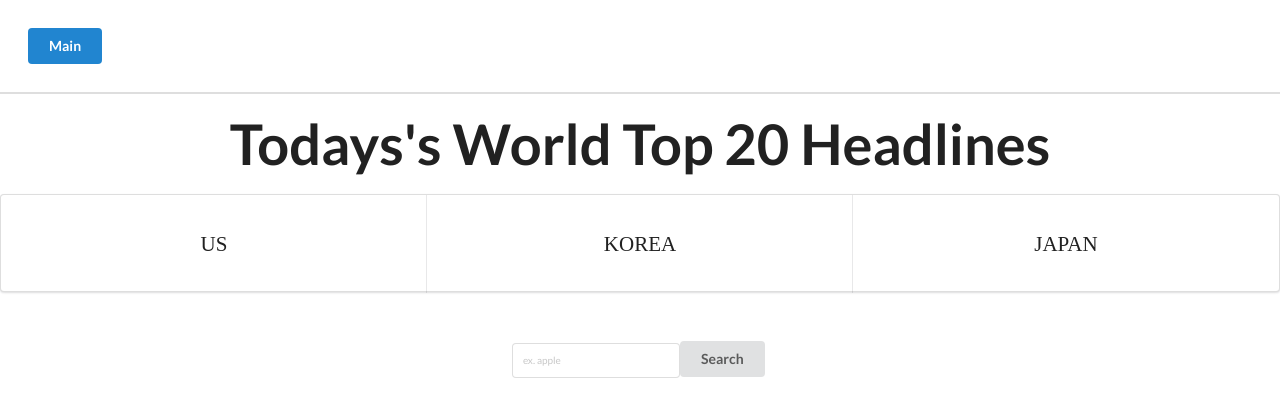
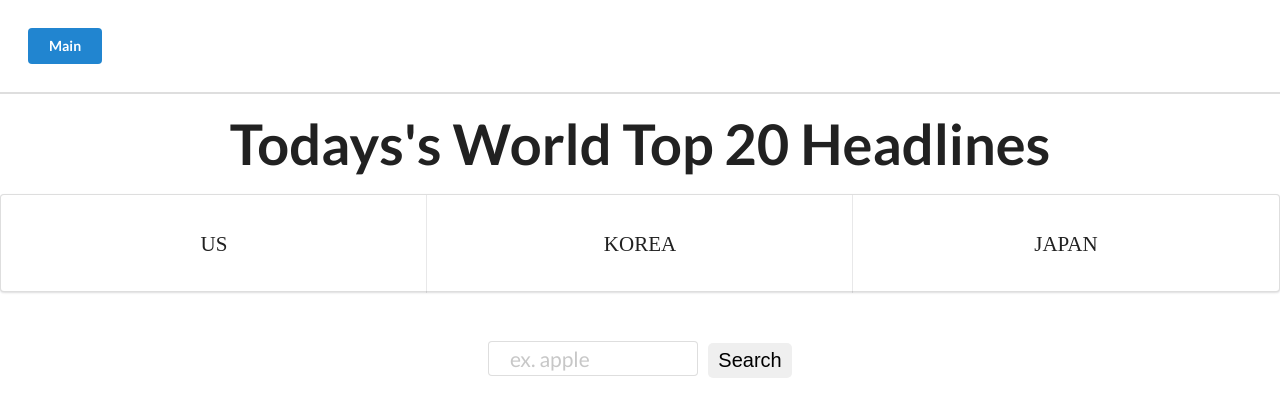
Before and after one commit to goongoguma/Global-News-app, a React (Create React App) app: page / in a window 1280 px wide. Shown: the top 416 px of the page. Built offline with nearby package versions, Linux system fonts and the light colour scheme; a web font is replaced by a local one.

Commit message:
Global News button change

```diff
--- a/src/components/HandleNews/HandleSearchedNews.js
+++ b/src/components/HandleNews/HandleSearchedNews.js
@@ -31,7 +31,7 @@ class HandleSearchedNews extends React.Component {
               placeholder="ex. apple"
             />
           </div>
-          <button className="ui button searchButton">Search</button>
+          <button className="searchButton">Search</button>
         </form>
         <div className="searchResult">
           {!searchResult
--- a/src/components/index.css
+++ b/src/components/index.css
@@ -68,9 +68,20 @@ form {
 
 input {
   height: 2.5rem;
-  width: 12rem;
+  width: 15rem;
+  font-size: 1.5rem;
 }
 
+/* 검색 페이지 */
 .searchResult {
   text-align: left;
 }
+.searchButton {
+  font-size: 20px;
+  height: 2.5rem;
+  width: 6rem;
+  margin-left: 10px;
+  border-radius: 5px;
+  cursor: pointer;
+  outline: 0;
+}
```
Also changed, not shown: 12 other files (tests, documents, lock files or other folders).
